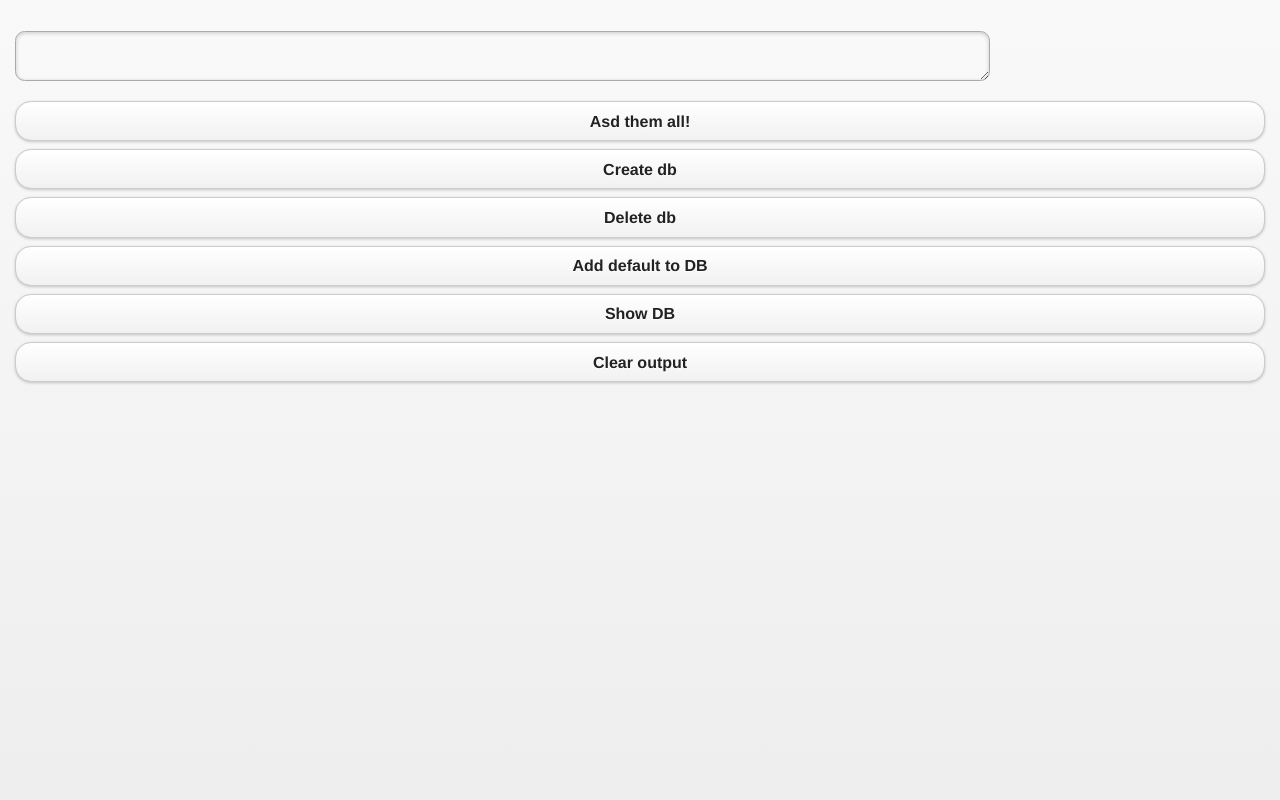
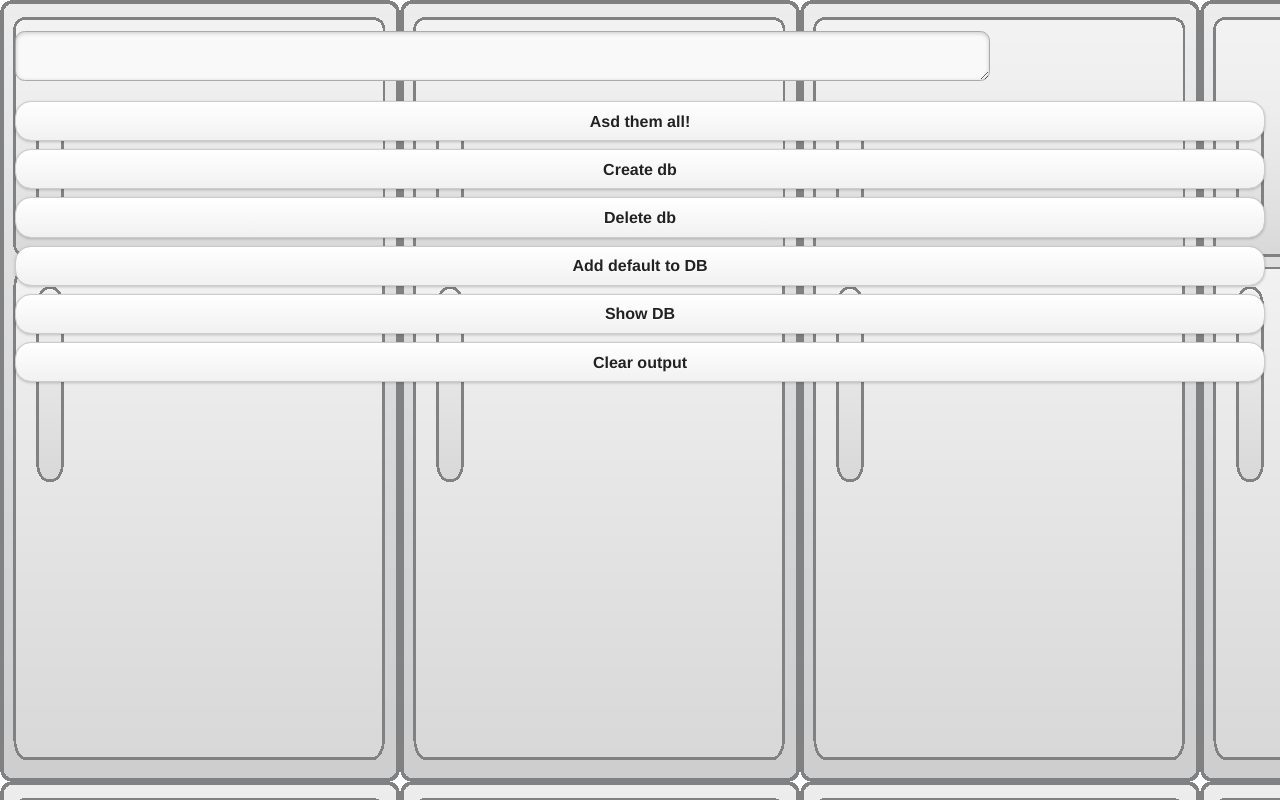
Before and after one commit to Unleash77/myfood, a plain HTML site: page index.html in a window 1280 px wide. Drawn offline with Linux system fonts and the light colour scheme.

Commit message:
background

```diff
--- a/index.html
+++ b/index.html
@@ -7,6 +7,7 @@
   <meta name="apple-mobile-web-app-status-bar-style" content="black">
   <title></title>
   <link rel="stylesheet" href="jquery.mobile-1.3.1.css">
+  <link rel="stylesheet" href="main.css">
 
   <!-- Extra Codiqa features -->
   <link rel="stylesheet" href="codiqa.ext.css">
--- /dev/null
+++ b/main.css
@@ -0,0 +1,3 @@
+#page1 {
+    background: url('img/refrigerator_resized.png');
+}
```
Also changed, not shown: img/refrigerator.png (added), img/refrigerator_resized.png (added).
